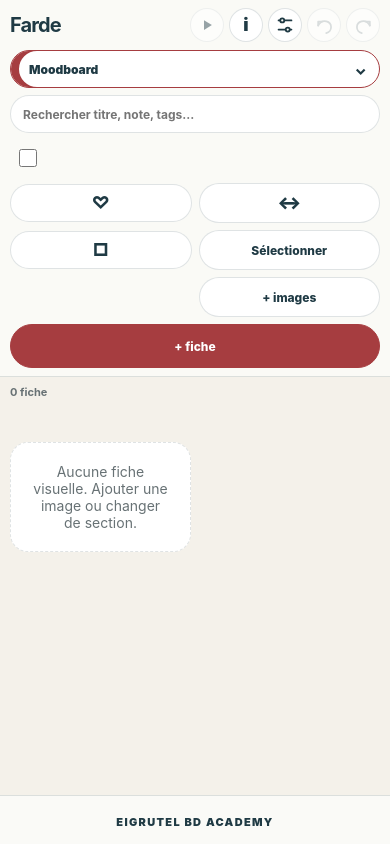
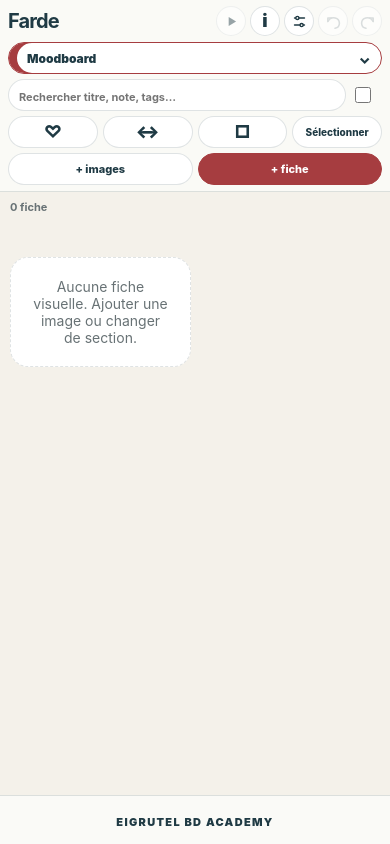
Before and after one commit to Eigrutel/eigrutel-farde, a plain HTML site: page farde.html in a window 390 px wide. Drawn offline with Linux system fonts and the light colour scheme.

Commit message:
Add files via upload
Design tel

```diff
--- a/farde.html
+++ b/farde.html
@@ -556,6 +556,30 @@ body.selection-mode .cardControls,body.selection-mode .quickSortPanel{display:no
 .sectionNameField .sectionNameDot{width:10px;height:10px;border-radius:50%;background:var(--sectionColor)}
 .sectionNameField input{width:100%;border:1px solid var(--line);background:#fff;color:var(--txt);border-radius:12px;padding:10px 12px}
 @media(max-width:600px){.batchActions{top:4px}.batchActions select{flex-basis:100%}.batchActions .btn{flex:1}}
+
+/* Téléphone uniquement : commandes compactes sur quatre colonnes. */
+@media screen and (max-width:620px){
+  .top{padding:6px 8px!important}
+  .head{gap:6px!important;margin-bottom:6px!important}
+  .topActions{gap:4px!important}
+  .topActions .btn.icon{width:30px!important;min-width:30px!important;height:30px!important;min-height:30px!important}
+  .topActions .btn svg{width:17px!important;height:17px!important}
+  .filters{grid-template-columns:repeat(4,minmax(0,1fr))!important;gap:5px!important}
+  .filters>*{min-width:0}
+  .filters .sectionPicker{grid-column:1/-1!important;grid-row:1!important;min-height:32px}
+  .filters .sectionPickerBtn{min-height:32px;height:32px;padding:0 10px 0 16px;font-size:12px}
+  .filters #searchInput{grid-column:1/-1!important;grid-row:2!important;width:calc(100% - 36px);min-height:32px;height:32px;padding:0 10px;font-size:16px}
+  .filters #searchInput::placeholder{font-size:11px}
+  .filters .searchScopeOption{grid-column:4!important;grid-row:2!important;justify-self:end!important;width:32px!important;min-width:32px!important;height:32px!important;min-height:32px!important;z-index:1;margin-right:3px}
+  .filters .searchScopeOption input{width:16px;height:16px;min-height:16px;padding:0}
+  .filters .btn{width:100%;min-width:0;min-height:32px!important;height:32px;padding:0 4px!important;font-size:11px;gap:3px}
+  .filters #favoriteFilterBtn{grid-column:1!important;grid-row:3!important}
+  .filters #linkedRefsBtn{grid-column:2!important;grid-row:3!important}
+  .filters #quickSortBtn{grid-column:3!important;grid-row:3!important}
+  .filters #selectionModeBtn{grid-column:4!important;grid-row:3!important;font-size:10px}
+  .filters #batchImagesBtn{grid-column:1/3!important;grid-row:4!important}
+  .filters #addBtn{grid-column:3/5!important;grid-row:4!important}
+}
 
 </style>
 </head>
```
